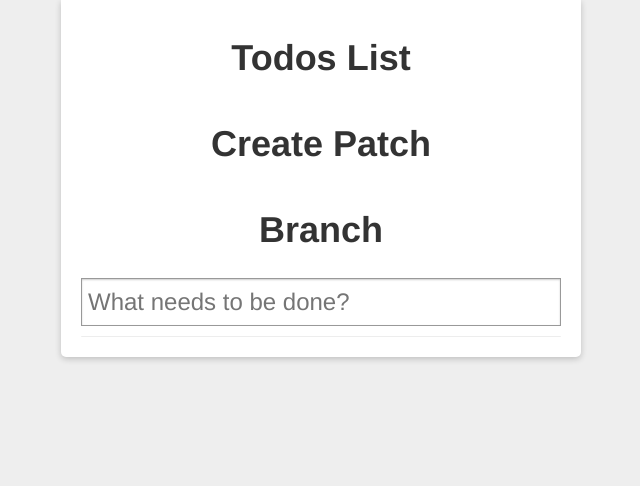
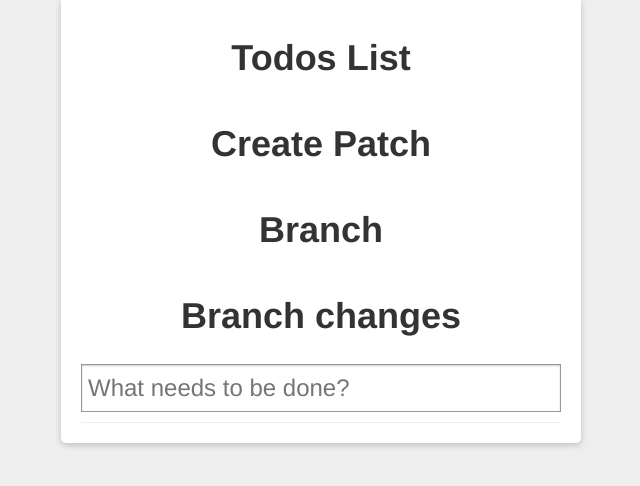
Before and after one commit to anilbojja/todo, a plain HTML site: page index.html in a window 1280 px wide. Shown: the whole page, without its empty margins (319-959 px from the left). Drawn offline with Linux system fonts and the light colour scheme.

Commit message:
Branch Changes

```diff
--- a/index.html
+++ b/index.html
@@ -13,6 +13,7 @@
         <h1>Todos List</h1>
 		<h1>Create Patch</h1>
 		<h1>Branch</h1>
+		<h1>Branch changes</h1>
       </div>
 
       <div class="content">
```
